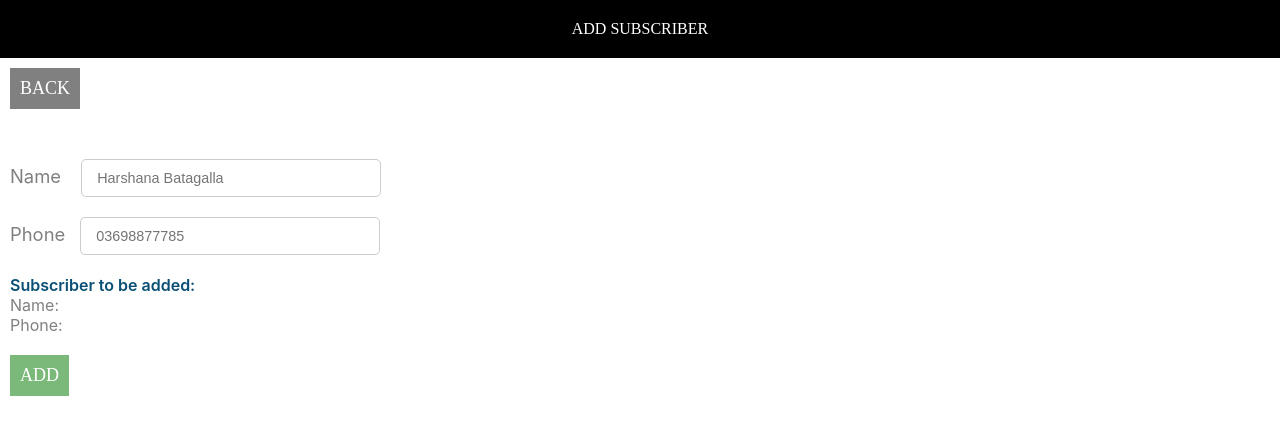
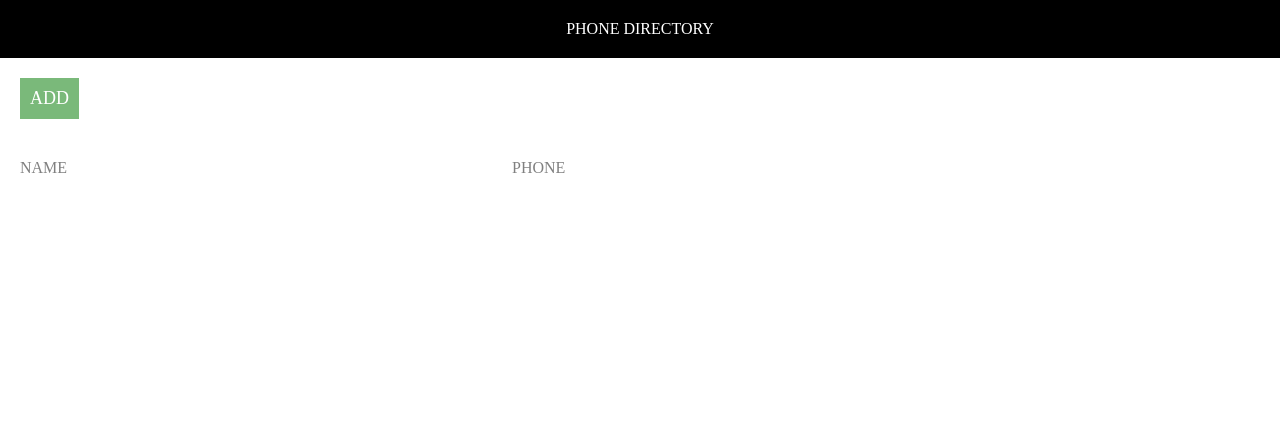
Before and after one commit to harshanabatagalla/telephone-directory, a React (Create React App) app: page / in a window 1280 px wide. Shown: the top 434 px of the page. Built offline with nearby package versions, Linux system fonts and the light colour scheme.

Commit message:
added state add subcriber

```diff
--- a/src/AddSubscriber.js
+++ b/src/AddSubscriber.js
@@ -3,8 +3,25 @@ import { Component } from "react";
 import Header from "./Header";
 import "./AddSubscriber.css"
 
-class AddSubscriber extends React.Component {
+class AddSubscriber extends Component {
+
+    constructor() {
+        super();
+        this.state = {
+            id: 0,
+            name: '',
+            phone: ''
+        }
+    }
+
+    inputChangedHandler = (e) =>{
+        const state = this.state ;
+        state[e.target.name] = e.target.value;
+        this.setState(state);
+        console.log(this.state);
+    }
     render() {
+        const{name,phone} = this.state;
         return (
             <div>
                 <Header headding="Add subscriber" />
@@ -12,17 +29,31 @@ class AddSubscriber extends React.Component {
                 <div className="item-container">
                     <form className="subscriber-form">
                         <label htmlFor="name" className="label-control"> Name </label>
-                        <input id="name" type="text" placeholder="Harshana Batagalla" className="input-control" /> <br /><br />
+                        <input
+                            id="name"
+                            name="name"
+                            type="text"
+                            placeholder="Harshana Batagalla"
+                            className="input-control"
+                            onChange={this.inputChangedHandler}
+                        /> <br /><br />
 
                         <label htmlFor="phone" className="label-control"> Phone</label>
-                        <input id="phone" type="text" placeholder="03698877785 " className="input-control" /> <br /><br />
+                        <input
+                        id="phone"
+                        name="phone"
+                        type="text"
+                        placeholder="03698877785 "
+                        className="input-control"
+                        onChange={this.inputChangedHandler}
+                        /> <br /><br />
 
                         <div className="subscriber-info-container">
                             <span className="subscriber-to-add-heading">
                                 Subscriber to be added:
-                            </span> <br/>
-                            <span className="subscriber-info">Name:</span> <br/>
-                            <span className="subscriber-info">Phone:</span>
+                            </span> <br />
+                            <span className="subscriber-info">Name: {name}</span> <br />
+                            <span className="subscriber-info">Phone: {phone}</span>
                         </div>
                         <button type="submit" className="button-add-sub">ADD</button>
 
--- a/src/App.js
+++ b/src/App.js
@@ -1,27 +1,37 @@
 import React from 'react';
 import Header from './Header';
 import './App.css'
+import { Component } from 'react';
 
 
+class App extends Component {
 
-function App() {
+  constructor() {
+    super();
+    this.state = {
+      contactsToShow: []
+    }
+  }
 
-  const clickHandler = (message)=> {
+
+  render() {
+
+    const clickHandler = (message) => {
       alert(message)
     }
 
-  let contacts= [
-    {
-      id:1,
-      name:"Harshana Batagalla",
-      phone:"1987465231"
-    },
-    {
-      id:2,
-      name:"Theekshani Poornima",
-      phone:"2369789456"
-    }
-  ];
+    // let contacts= [
+    //   {
+    //     id:1,
+    //     name:"Harshana Batagalla",
+    //     phone:"1987465231"
+    //   },
+    //   {
+    //     id:2,
+    //     name:"Theekshani Poornima",
+    //     phone:"2369789456"
+    //   }
+    // ];
 
     return (
       <div>
@@ -37,8 +47,8 @@ function App() {
           <span> Phone </span>
         </div>
         {
-      contacts.map(sub => {
-        return <div key={sub.id}className='contacts'>
+          this.state.contactsToShow.map(sub => {
+            return <div key={sub.id} className='contacts'>
               <span>{sub.name}</span>
               <span>{sub.phone}</span>
               <span><button className='button-delete' onClick={clickHandler.bind(this, "Delete clicked")}>Delete</button></span>
@@ -50,5 +60,6 @@ function App() {
 
     );
   }
+}
 
 export default App;
--- a/src/index.js
+++ b/src/index.js
@@ -8,7 +8,7 @@ import AddSubscriber from './AddSubscriber';
 const root = ReactDOM.createRoot(document.getElementById('root'));
 root.render(
   <React.StrictMode>
-    <AddSubscriber />
+    <App />
   </React.StrictMode>
 );
 
```
Lines whose indentation alone changed are shown as unchanged.
